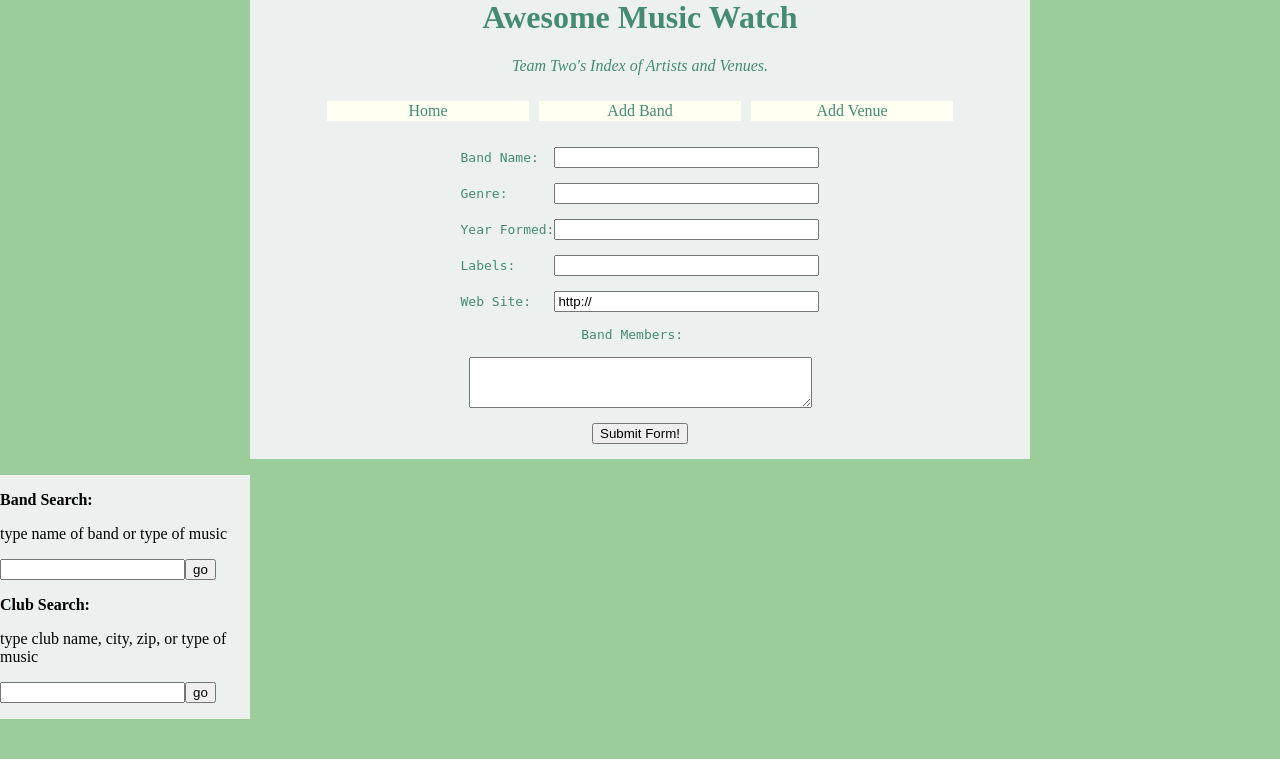
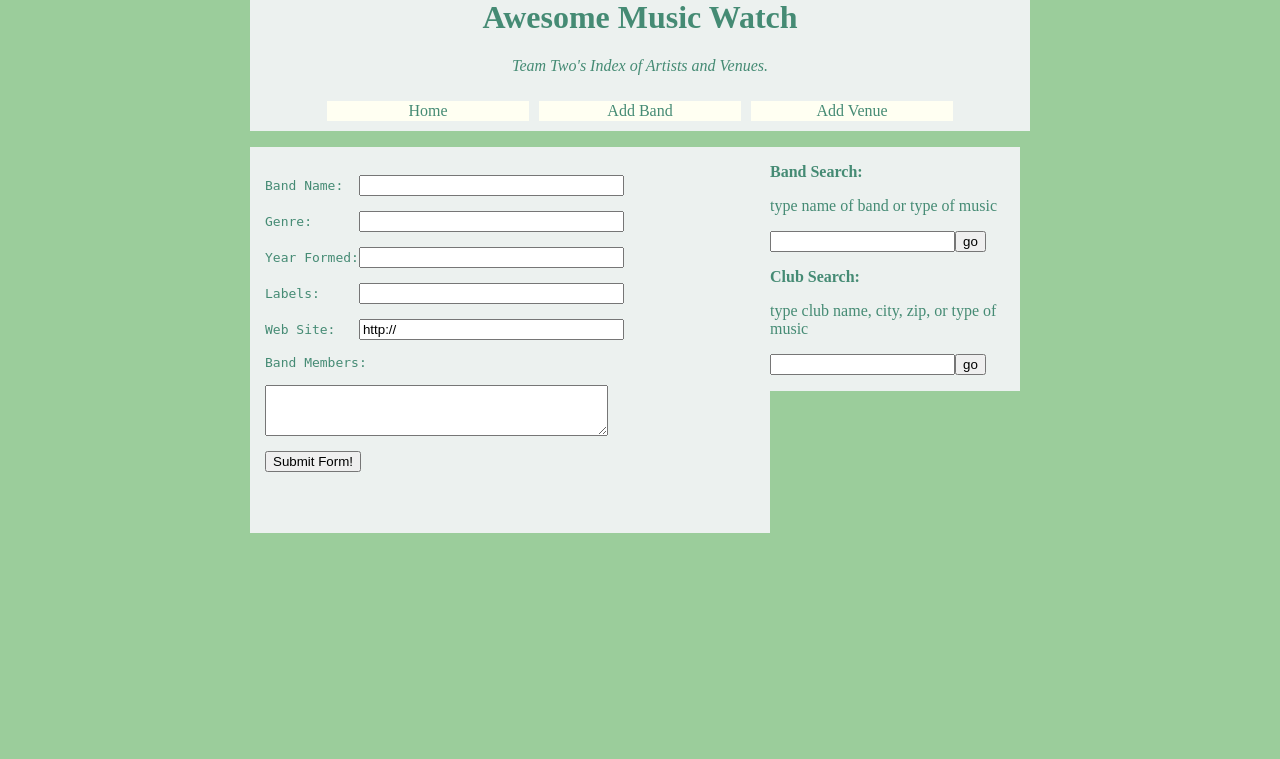
Before and after one commit to bcordova/teamTwo, a PHP site: page /addBand.php in a window 1280 px wide. Shown: the part 41-800 px from the top of the page. Run offline with PHP 8.4, Linux system fonts and the light colour scheme.

Commit message:
modified style.css and addBand.php to fix some formatting issues

```diff
--- a/addband.php
+++ b/addband.php
@@ -46,6 +46,7 @@ else return true;
 <div id="wrap">
  <BODY>
  <?php include("header.php"); ?>
+ <div id="main">
 
   <form method="post" form name=form action="submitband.php" onSubmit="return checkFields();">
 
@@ -69,9 +70,11 @@ Band Members:
 
 <input type=submit name="submit" value="Submit Form!">
 
+
 </pre>
 </form>
 </div>
 <?php include("sidebar.php"); ?>
+</div>
  </BODY>
 </HTML>
--- a/style.css
+++ b/style.css
@@ -56,6 +56,7 @@ div#venue{
 		text-align: left;
 		color: #458B74;
 		background-color: #ECF1EF;
+		padding: 15px;
 
 		}
 
```
